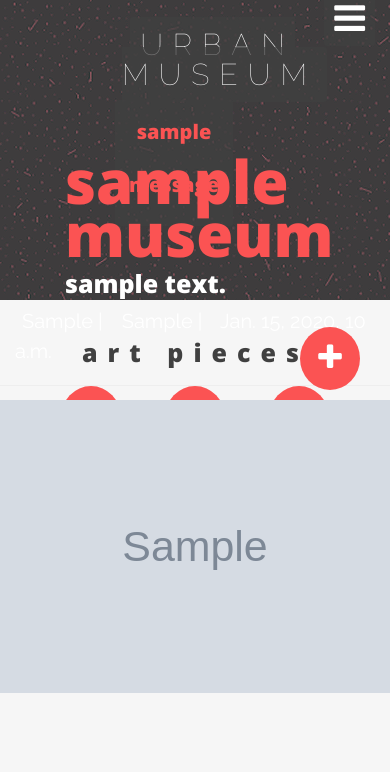
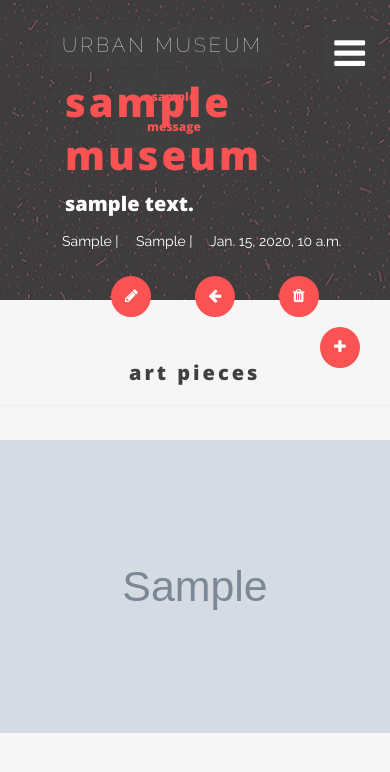
Before and after one commit to Code-Institute-Submissions/urban_musem, a Django app: page /museums/1/ in a window 390 px wide. Shown: the top 772 px of the page. Run offline with Django 3.2, Linux system fonts and the light colour scheme; a user stored in the database is signed in; tables that the repository leaves empty hold one stand-in row (values such as "Sample post"); grey boxes marked "Sample" are stand-in pictures; one stand-in notice (Sample message) is shown; some libraries are stand-ins or nearby versions.

Commit message:
responsive

```diff
--- a/museums/templates/museum_detail.html
+++ b/museums/templates/museum_detail.html
@@ -6,7 +6,7 @@
             <h2 class="title head_museum"> {{ museum.title }} </h2>
             <h4 class="subtitle contrast head_museum"> {{ museum.description }} </h4>
         </div>
-        <div class="col-md-5 ">
+        <div id="margin_for_responsive" class="col-md-5 ">
             <span class="text contrast"> {{ museum.city }} | </span>
             <span class="text contrast"> {{ museum.country }} |</span>
             <span class="text contrast"> {{ museum.created_date }} </span>
@@ -27,7 +27,7 @@
          <a href="{% url 'add_piece_to_museum' museum.id %}"><button type="submit" class="btn_icon btn_red button_top_right btn_red_white"> <i class="fa fa-plus" aria-hidden="true"></i></button> </a>
         {% endif %}
     </div>
-    <div class="project-wrapper">
+    <div id="wrapper_for_responsive" class="project-wrapper">
         {% for piece in pieces %}
             <div id="team">
                 <div class="col-md-4 clear wow animated fadeInLeft ">
--- a/museums/templates/piece_details.html
+++ b/museums/templates/piece_details.html
@@ -7,9 +7,9 @@
                 <p class="subtitle museum"> {{ piece.date }} </p>
                 <p class="text "> {{ piece.description }}</p>
                 {% if user.id == museum.author_id or user.is_superuser %}
-                    <a href="{% url 'edit_piece' piece.id %}"><h2 class="container_center_icons"> <button type="submit" class="icon_no_margin btn_icon btn_red  btn_red_white clear"> <i class="fa fa-pencil" aria-hidden="true"></i></button></h2> </a>
-                    <a href="{% url 'museum_detail' museum.id %}"> <h2 class="container_center_icons"> <button type="submit" class="icon_no_margin btn_icon btn_red  btn_red_white clear "><i class="fa fa-arrow-left" aria-hidden="true"></i></button></h2> </a>
-                    <a class="confirm-delete contrast" href="{% url 'remove_piece_from_museum' piece.id %}"><h2 class="container_center_icons"> <button type="submit" class="icon_no_margin btn_icon btn_red  btn_red_white clear"> <i class="fa fa-trash" aria-hidden="true"></i></button></h2> </a>
+                    <a href="{% url 'edit_piece' piece.id %}"><h2 class="container_center_icons piece_detail_btn_responsive"> <button type="submit" class="icon_no_margin btn_icon btn_red  btn_red_white clear"> <i class="fa fa-pencil" aria-hidden="true"></i></button></h2> </a>
+                    <a href="{% url 'museum_detail' museum.id %}"> <h2 class="container_center_icons piece_detail_btn_responsive"> <button type="submit" class="icon_no_margin btn_icon btn_red  btn_red_white clear "><i class="fa fa-arrow-left" aria-hidden="true"></i></button></h2> </a>
+                    <a class="confirm-delete contrast" href="{% url 'remove_piece_from_museum' piece.id %}"><h2 class="container_center_icons piece_detail_btn_responsive"> <button type="submit" class="icon_no_margin btn_icon btn_red  btn_red_white clear"> <i class="fa fa-trash" aria-hidden="true"></i></button></h2> </a>
                 {% endif %}
             </div>
         </div>
--- a/static/css/style.css
+++ b/static/css/style.css
@@ -1,3 +1,118 @@
+        /* MOBILE */
+
+@media only screen and (max-width: 767px) {
+    .title{
+        font-size: 40px!important;
+    }
+
+    .text{
+        font-size: 14px!important;
+    }
+
+    .subtitle{
+        font-size: 20px!important;
+    }
+
+    .left_container{
+        max-height: 200px!important;
+    }
+
+    .right_containter{
+        max-height: 400px!important;
+    }
+
+    .messages p{
+        font-size: 12px!important;
+    }
+
+    /*logo*/
+    #logo_letters{
+        padding-left:0px!important;
+        font-size: 20px!important;
+    }
+    /*nav*/
+    #trigger-overlay{
+        margin-top: 15px;
+        margin-left:30px;
+    }
+
+    .overlay {
+        width: 60% !important;
+        left: 40% !important;
+    }
+
+    .overlay ul li{
+        height: calc(100% / 6)!important;
+    }
+
+    .overlay ul li a{
+        font-size: 20px!important;
+    }
+    .overlay .overlay-close {
+        height: 30px!important;
+    }
+
+
+
+    /*button*/
+    .btn_text{
+        font-size: 14px!important;
+    }
+
+    .btn_icon {
+        font-size: 15px!important;
+        width: 40px!important;
+    }
+
+    /*prof pict*/
+    .profile_pic{
+        width: 80px!important;
+        height: 80px!important;
+
+    }
+
+    /*discover*/
+    .latest, .popular{
+        height: 500px!important;
+    }
+
+    .latest_places{
+        height: 150px!important;
+    }
+
+    /*museum details*/
+
+    #heading_gallery{
+        padding-top:20px;
+    }
+
+    #wrapper_for_responsive{
+        padding-top: 40px!important;
+    }
+
+    #margin_for_responsive{
+        padding-left: 55px!important;
+    }
+    .container_main.header_museum{
+        padding-top: 70px!important;
+    }
+
+    .form_add label{
+        line-height: 0!important;
+    }
+
+    /*add piece*/
+
+    .piece_detail_btn_responsive{
+        display: inline!important;
+    }
+
+
+
+}
+
+
+
 @media (min-width: 768px) and (max-width: 2000px) {
     .navbar-collapse.collapse {
         display: none !important;
@@ -46,9 +161,14 @@ hr{
     margin: 10px 0px;
 }
 
+h1 {
+    letter-spacing: 3px;
+}
 
 h2{
     margin: 5px;
+    letter-spacing: 3px;
+
 }
 
 .title{
@@ -226,6 +346,12 @@ h2{
     position: fixed;
 
 
+}
+
+
+.fixed{
+    z-index: 1000000000000;
+    background: transparent;
 }
 
 /* nav despegable*/
--- a/templates/base.html
+++ b/templates/base.html
@@ -68,7 +68,7 @@
                                     <div class="messages_container">
                                         <div class="messages subtitle contrast">
                                          {% for message in messages %}
-                                            <p class="title">{{ message }}</p>
+                                            <p class="red text">{{ message }}</p>
                                         {% endfor %}
                                         </div>
                                     </div>
--- a/urban_museum/settings.py
+++ b/urban_museum/settings.py
@@ -141,11 +141,11 @@ EMAIL_USE_TLS = False
 # Static files (CSS, JavaScript, Images)
 # https://docs.djangoproject.com/en/1.10/howto/static-files/
 
-#STATIC_URL = '/static/'
+STATIC_URL = '/static/'
 STATICFILES_DIRS = (os.path.join(BASE_DIR, 'static'),)
 
 MEDIA_ROOT = os.path.join(BASE_DIR, 'media')
-#MEDIA_URL = '/media/'
+MEDIA_URL = '/media/'
 
 STRIPE_PUBLISHABLE = os.getenv('STRIPE_PUBLISHABLE_KEY')
 STRIPE_SECRET = os.getenv('STRIPE_SECRET')
```
